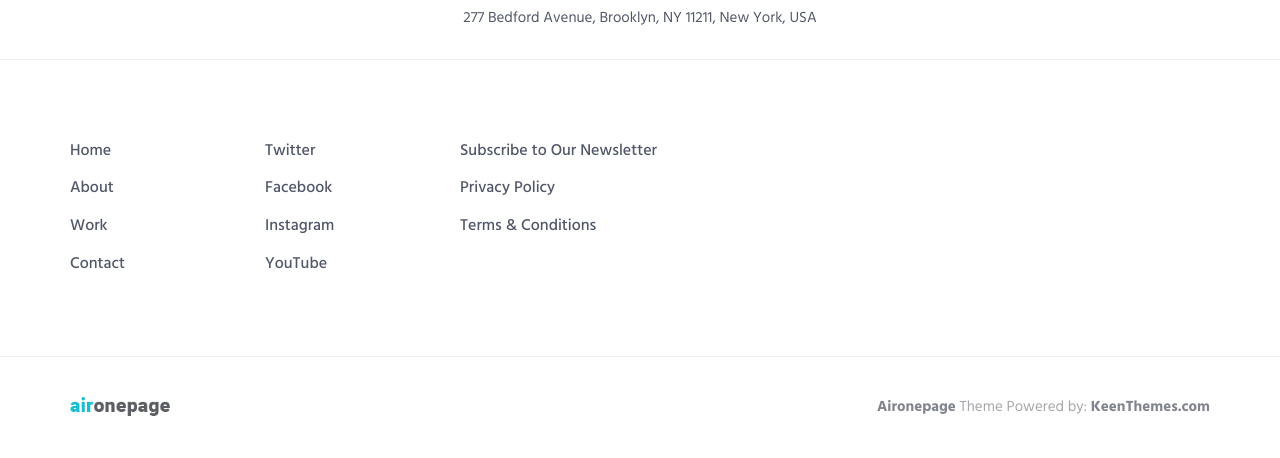
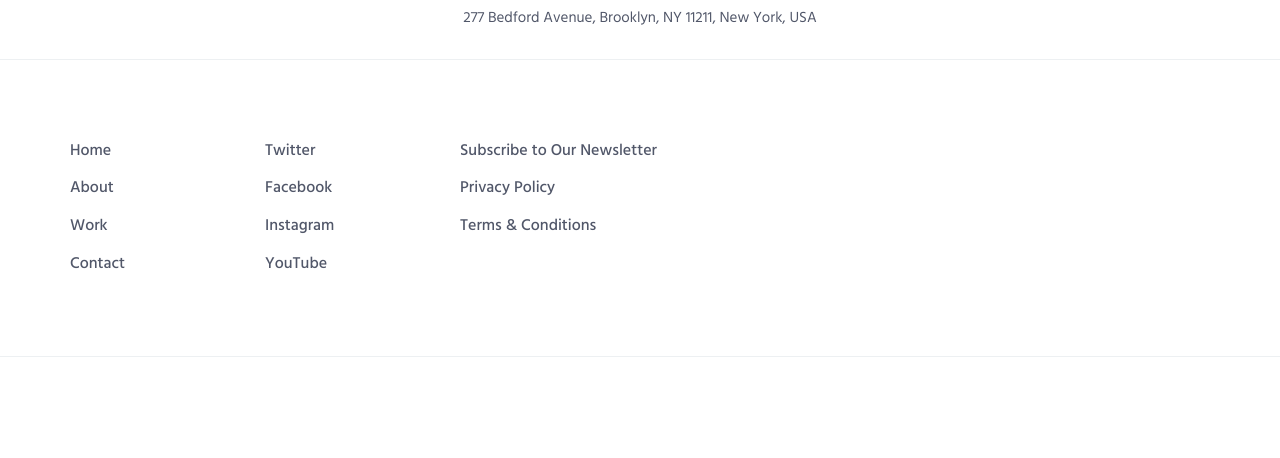
Before and after one commit to shaunl89/shaunloh89.github.io, a website: page index.html in a window 1280 px wide. Shown: the part 5371-5829 px from the top of the page. After the commit the page ends 5728 px from the top, so only its background shows below. Drawn offline with Linux system fonts and the light colour scheme; some packages are replaced by stand-ins of ours.

```diff
--- a/css/layout.css
+++ b/css/layout.css
@@ -705,7 +705,7 @@
 
 /* Navbar Logo */
 .header .logo {
-  width: 150px;
+  width: 180px;
   height: 150px;
   float: left;
   max-height: 95px;
--- a/index.html
+++ b/index.html
@@ -11,7 +11,7 @@
         <meta content="" name="author"/>
 
         <!-- GLOBAL MANDATORY STYLES -->
-        <link href="http://fonts.googleapis.com/css?family=Hind:300,400,500,600,700" rel="stylesheet" type="text/css">
+        <link href="https://fonts.googleapis.com/css?family=Hind:300,400,500,600,700" rel="stylesheet" type="text/css">
         <link href="vendor/simple-line-icons/css/simple-line-icons.css" rel="stylesheet" type="text/css"/>
         <link href="vendor/bootstrap/css/bootstrap.min.css" rel="stylesheet" type="text/css"/>
 
@@ -619,19 +619,6 @@
             </div>
             <!-- End Links -->
 
-            <!-- Copyright -->
-            <div class="content container">
-                <div class="row">
-                    <div class="col-xs-6">
-                        <img class="footer-logo" src="img/logo-dark.png" alt="Aironepage Logo">
-                    </div>
-                    <div class="col-xs-6 text-right">
-                        <p class="margin-b-0"><a class="fweight-700" href="http://keenthemes.com/preview/aironepage/">Aironepage</a> Theme Powered by: <a class="fweight-700" href="http://www.keenthemes.com/">KeenThemes.com</a></p>
-                    </div>
-                </div>
-                <!--// end row -->
-            </div>
-            <!-- End Copyright -->
         </footer>
         <!--========== END FOOTER ==========-->
 
```
